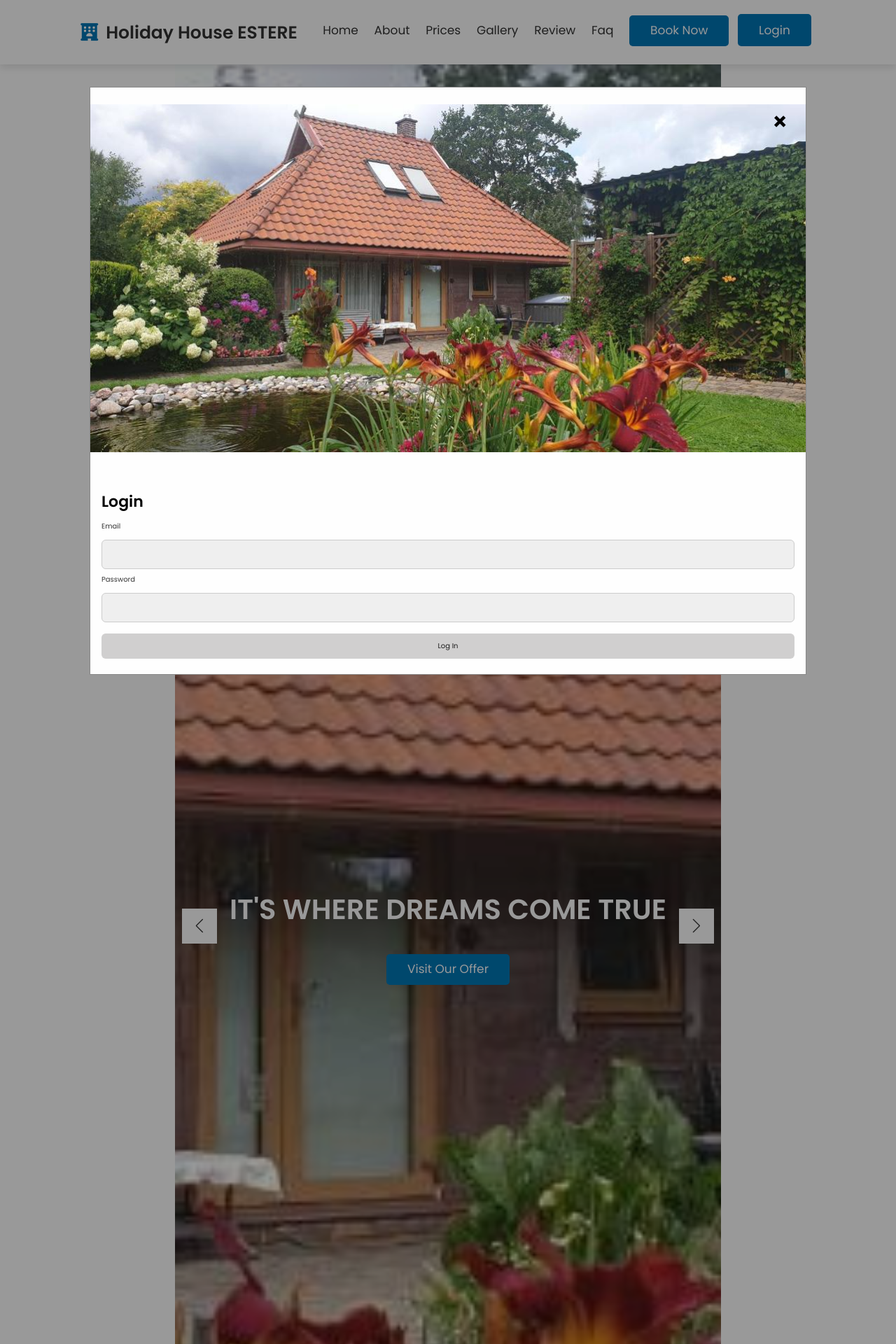
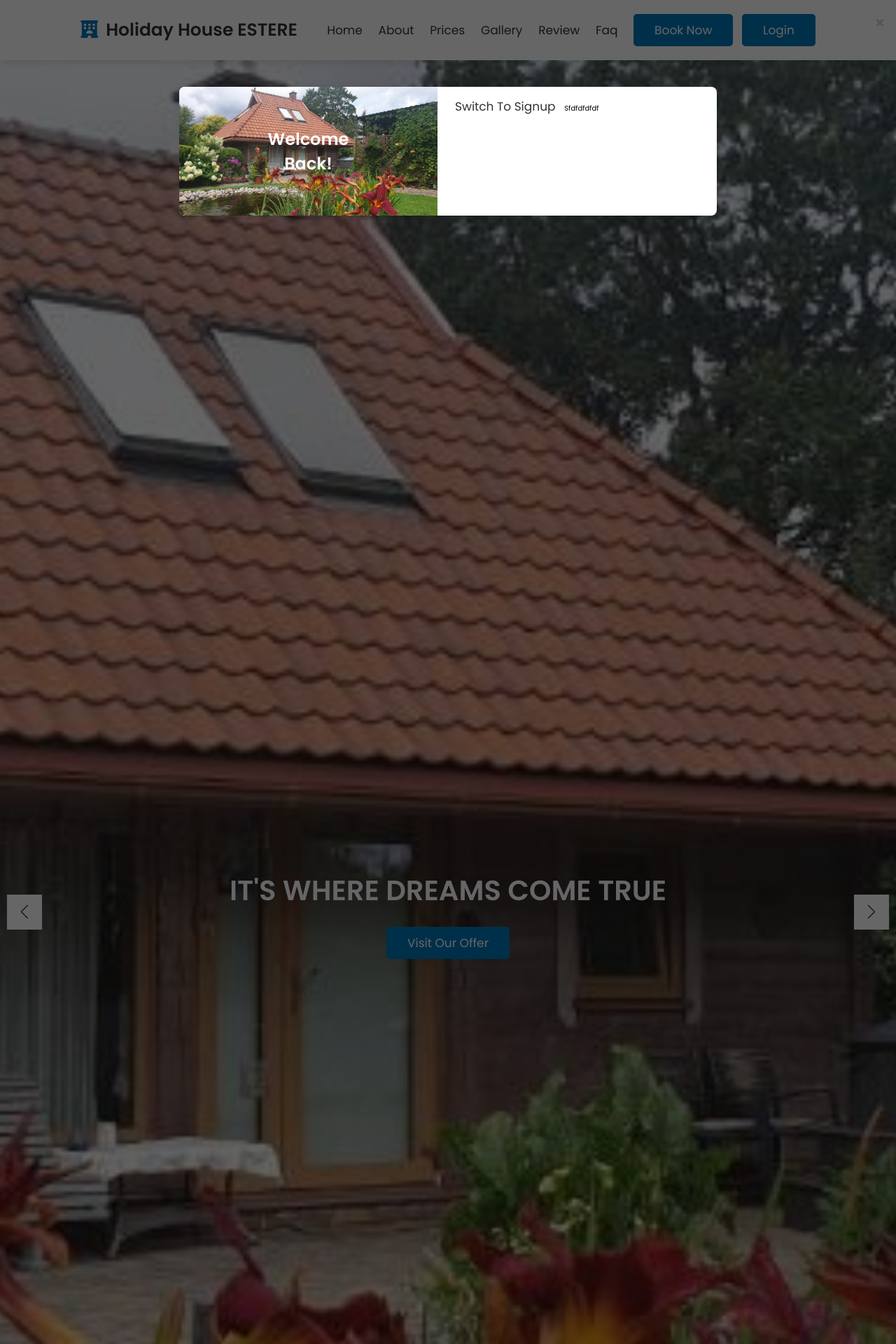
Before and after one commit to Ralfs323/holiday_house, a PHP site: page / in a window 1280 px wide, after a click on "Login". Shown: the top 1920 px of the page at 70% size. Run offline with PHP 8.4, Linux system fonts and the light colour scheme.

Commit message:
fix error

```diff
--- a/auth/index.php
+++ b/auth/index.php
@@ -20,7 +20,6 @@ if (isset($_SESSION["user_id"])) {
 <head>
     <title>Home</title>
     <meta charset="UTF-8">
-    <link rel="stylesheet" href="https://cdn.jsdelivr.net/npm/water.css@2/out/water.css">
 </head>
 <body>
 
@@ -30,11 +29,11 @@ if (isset($_SESSION["user_id"])) {
 
     <p>Hello <?= htmlspecialchars($user["name"]) ?></p>
 
-    <p><a href="logout.php">Log out</a></p>
+    <p><a href="/auth/logout.php">Log out</a></p>
 
 <?php else: ?>
 
-    <p><a href="login.php">Log in</a> or <a href="signup.html">sign up</a></p>
+    <p><a href="/auth/login.php">Log in</a> or <a href="/auth/signup.html">sign up</a></p>
 
 <?php endif; ?>
 
--- a/auth/login.php
+++ b/auth/login.php
@@ -1,63 +1,51 @@
 <?php
+session_start();
 
 $is_invalid = false;
+
+// Check if the "lohs" session variable is set
+$lohs = isset($_SESSION['lohs']) ? $_SESSION['lohs'] : 1;
 
 if ($_SERVER["REQUEST_METHOD"] === "POST") {
 
     $mysqli = require __DIR__ . "/db/db.php";
 
-    $sql = sprintf("SELECT * FROM user
-                    WHERE email = '%s'",
-        $mysqli->real_escape_string($_POST["email"]));
+    // ... (rest of your existing code for login)
 
-    $result = $mysqli->query($sql);
+    if($lohs == 1) {
+        // Login form
+        ?>
+        <form method="post">
+            <label for="email">Email</label>
+            <input type="email" name="email" id="email"
+                   value="<?= htmlspecialchars($_POST["email"] ?? "") ?>">
 
-    $user = $result->fetch_assoc();
+            <label for="password">Password</label>
+            <input type="password" name="password" id="password">
 
-    if ($user) {
-
-        if (password_verify($_POST["password"], $user["password_hash"])) {
-
-            session_start();
-
-            session_regenerate_id();
-
-            $_SESSION["user_id"] = $user["id"];
-
-            header("Location: index.php");
-            exit;
-        }
+            <button>Log in</button>
+        </form>
+        <?php
+    } else {
+        // Signup form
+        include "signup.html";
     }
-
-    $is_invalid = true;
 }
 
-?>
-<!DOCTYPE html>
-<html>
-<head>
-    <title>Login</title>
-    <meta charset="UTF-8">
-    <link rel="stylesheet" href="https://cdn.jsdelivr.net/npm/water.css@2/out/water.css">
-</head>
-<body>
-
-<h1>Login</h1>
-
-<?php if ($is_invalid): ?>
+if ($is_invalid): ?>
     <em>Invalid login</em>
 <?php endif; ?>
 
-<form method="post">
-    <label for="email">email</label>
-    <input type="email" name="email" id="email"
-           value="<?= htmlspecialchars($_POST["email"] ?? "") ?>">
+<!-- Toggle between login and signup forms -->
+<a href="?toggle_lohs=1">Switch to <?= ($lohs == 1) ? 'Signup' : 'Login' ?></a>
 
-    <label for="password">Password</label>
-    <input type="password" name="password" id="password">
-
-    <button>Log in</button>
-</form>
+<?php
+// Toggle the "lohs" session variable when the link is clicked
+if (isset($_GET['toggle_lohs'])) {
+    $_SESSION['lohs'] = ($_SESSION['lohs'] == 1) ? 2 : 1;
+}
+?>
 
 </body>
+sfdfdfdfdf
 </html>
--- a/auth/process-signup.php
+++ b/auth/process-signup.php
@@ -28,7 +28,7 @@ $password_hash = password_hash($_POST["password"], PASSWORD_DEFAULT);
 
 $mysqli = require __DIR__ . "/db/db.php";
 
-$sql = "INSERT INTO user (name, surename, email, password_hash)
+$sql = "INSERT INTO user (name, surename , email, password_hash)
         VALUES (?, ?, ?, ?)";
 
 $stmt = $mysqli->stmt_init();
--- a/auth/signup.html
+++ b/auth/signup.html
@@ -3,7 +3,6 @@
 <head>
     <title>Signup</title>
     <meta charset="UTF-8">
-    <link rel="stylesheet" href="https://cdn.jsdelivr.net/npm/water.css@2/out/water.css">
     <script src="https://unpkg.com/just-validate@latest/dist/just-validate.production.min.js" defer></script>
     <script src="/js/validation.js" defer></script>
 </head>
--- a/index.php
+++ b/index.php
@@ -10,55 +10,14 @@
     <link rel="stylesheet" href="style.css">
     <script src="script.js" defer></script>
     <style>
-    input[type=email], input[type=password] {
-      width: 100%;
-      padding: 12px 20px;
-      margin: 8px 0;
-      display: inline-block;
-      border: 1px solid #ccc;
+        body {
+            font-family: 'Segoe UI', Tahoma, Geneva, Verdana, sans-serif;
+            margin: 0;
+            padding: 0;
             box-sizing: border-box;
         }
 
-    button {
-      background-color: var(--primary);
-      color: white;
-      padding: 14px 20px;
-      margin: 8px 0;
-      border: none;
-      cursor: pointer;
-      width: 100%;
-      border-radius: 7px;
-    }
-
-
-    .cancelbtn {
-      width: auto;
-      padding: 10px 18px;
-      background-color: green;
-    }
-
-
-    .imgcontainer {
-      text-align: center;
-      margin: 24px 0 12px 0;
-      position: relative;
-    }
-
-    img.avatar {
-      width: 40%;
-      border-radius: 50%;
-    }
-
-    .container {
-      padding: 16px;
-    }
-
-    span.psw {
-      float: right;
-      padding-top: 16px;
-    }
-
-
+        /* Modal styles */
         .modal {
             display: none;
             position: fixed;
@@ -68,58 +27,100 @@
             width: 100%;
             height: 100%;
             overflow: auto;
-      background-color: rgb(0,0,0);
-      background-color: rgba(0,0,0,0.4);
+            background-color: rgba(0, 0, 0, 0.6);
             padding-top: 60px;
         }
 
+        .modal-content {
+            background-color: #fff;
+            margin: 5% auto;
+            border-radius: 8px;
+            box-shadow: 0 0 10px rgba(0, 0, 0, 0.1);
+            width: 60%;
 
-    .modal-content {
-      background-color: #fefefe;
-      margin: 5% auto 15% auto;
-      border: 1px solid #888;
-      width: 80%;
         }
 
         .close {
             position: absolute;
-      right: 25px;
-      top: 0;
-      color: #000;
-      font-size: 35px;
+            right: 15px;
+            top: 15px;
+            color: #555;
+            font-size: 24px;
             font-weight: bold;
+            cursor: pointer;
+            transition: color 0.3s ease;
         }
 
-    .close:hover,
-    .close:focus {
-      color: green;
-      cursor: pointer;
+        .close:hover {
+            color: #333;
         }
 
-    .animate {
-      -webkit-animation: animatezoom 0.6s;
-      animation: animatezoom 0.6s
+        input[type="email"],
+        input[type="password"] {
+            width: 66%;
+            padding: 12px;
+            margin: 8px 0;
+            display: flex;
+            align-items: center;
+            justify-content: center;
+            border: 1px solid #ccc;
+            box-sizing: border-box;
+            border-radius: 4px;
         }
 
-    @-webkit-keyframes animatezoom {
-      from {-webkit-transform: scale(0)}
-      to {-webkit-transform: scale(1)}
+        /* Split container styles */
+        .split-container {
+            display: flex;
         }
 
-    @keyframes animatezoom {
-      from {transform: scale(0)}
-      to {transform: scale(1)}
+        .left-half,
+        .right-half {
+            flex: 1;
         }
 
-    @media screen and (max-width: 300px) {
-      span.psw {
-        display: block;
-        float: none;
+        .right-half{
+            padding: 15px;
         }
-      .cancelbtn {
+
+
+        /* Left half styles */
+        .img-container {
+            position: relative;
+            height: 100%;
+        }
+
+        .overlay-text {
+            position: absolute;
+            top: 50%;
+            left: 50%;
+            transform: translate(-50%, -50%);
+            text-align: center;
+            color: #fff;
+        }
+
+        .overlay-text h2 {
+            font-size: 24px;
+        }
+
+        img {
             width: 100%;
+            height: 100%;
+            object-fit: cover;
+            border-radius: 8px 0 0 8px;
+        }
+
+        /* Right half styles */
+        .container {
+            padding: 24px;
+        }
+
+        /* Responsive styles */
+        @media screen and (max-width: 600px) {
+            .modal-content {
+                width: 90%;
             }
         }
+
     </style>
 </head>
 <body>
@@ -142,18 +143,28 @@
 
         <div id="id01" class="modal">
 
-      <form class="modal-content animate" action="/auth/index.php" method="post">
-        <div class="imgcontainer">
-          <span onclick="document.getElementById('id01').style.display='none'" class="close" title="Close Modal">&times;</span>
-          <img src="/images/picture1.jpg">
+            <form class="modal-content animate" action="/auth/auth-index.php" method="post">
+                <div class="split-container">
+                    <div class="left-half">
+                        <div class="img-container">
+                            <img src="/images/picture1.jpg" alt="Avatar Image">
+                            <div class="overlay-text">
+                                <h2>Welcome Back!</h2>
                             </div>
-        <div class="container">
-            <?php
-            include "auth/login.php";
-            ?>
+                        </div>
+                    </div>
+                    <div class="right-half">
+                        <span onclick="closeModal()" class="close" title="Close Modal">&times;</span>
+
+                        <div class="form-container">
+                            <?php include "auth/login.php"; ?>
+                        </div>
+                    </div>
                 </div>
             </form>
+
         </div>
+
 
     </nav>
 
```
Also changed, not shown: auth/validate-email.php (line endings or trailing spaces), 1 other file. Lines whose indentation alone changed are shown as unchanged.
